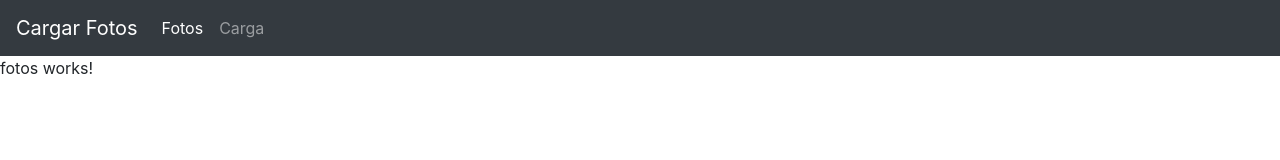
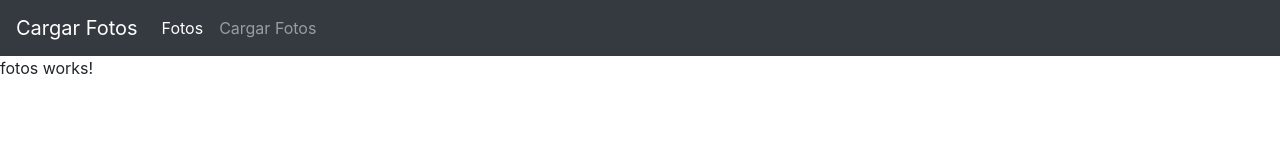
Before and after one commit to dumsof/fotosfirebase, an Angular app: page /fotos in a window 1280 px wide. Shown: the top 160 px of the page. Built offline with nearby package versions, Linux system fonts and the light colour scheme.

Commit message:
modificación link

```diff
--- a/src/app/components/navbar/navbar.component.html
+++ b/src/app/components/navbar/navbar.component.html
@@ -6,7 +6,7 @@
                 <a class="nav-link" [routerLink]="['fotos']">Fotos</a>
             </li>
             <li class="nav-item" routerLinkActive="active">
-                <a class="nav-link" [routerLink]="['carga']">Carga</a>
+                <a class="nav-link" [routerLink]="['carga']">Cargar Fotos</a>
             </li>
         </ul>
     </div>
```
